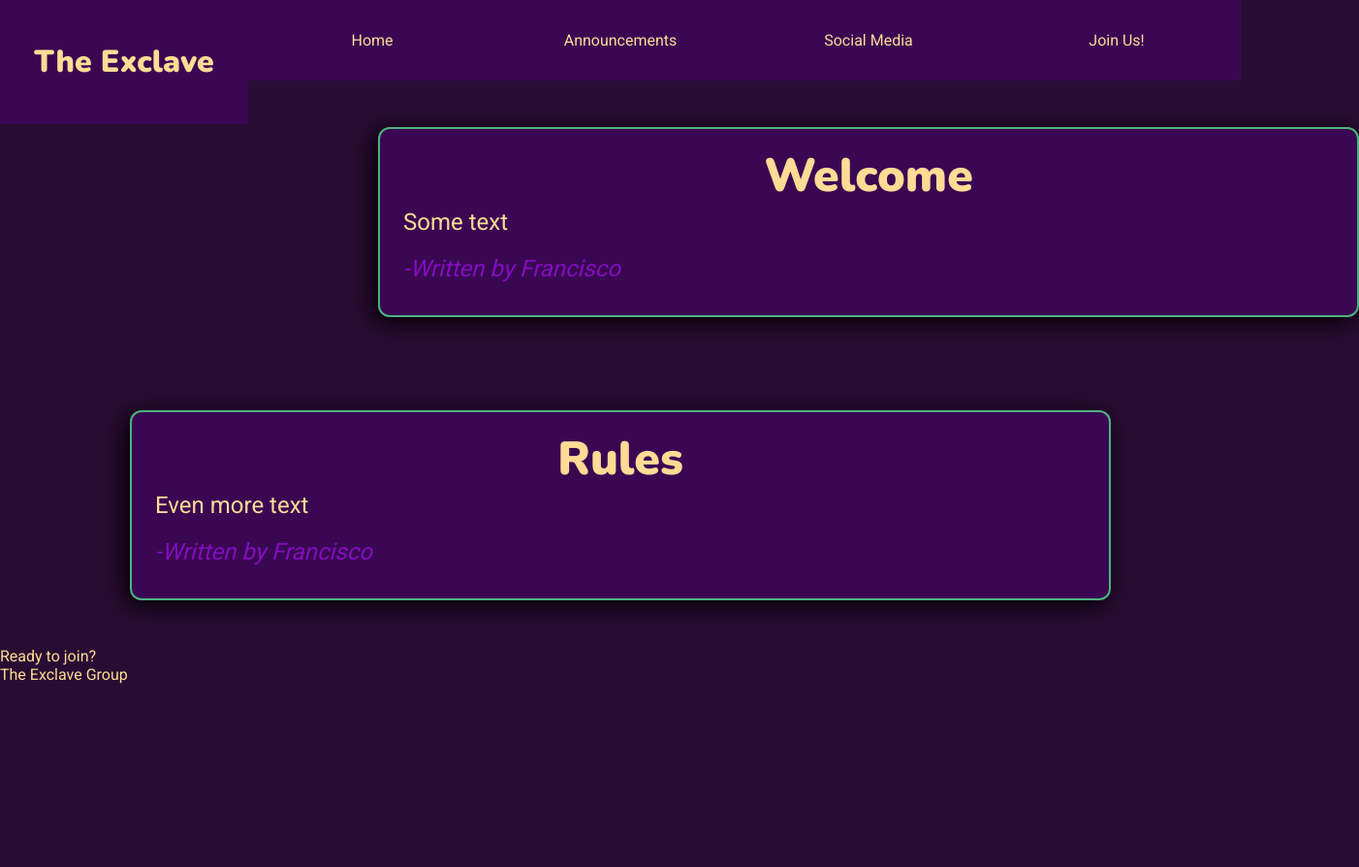
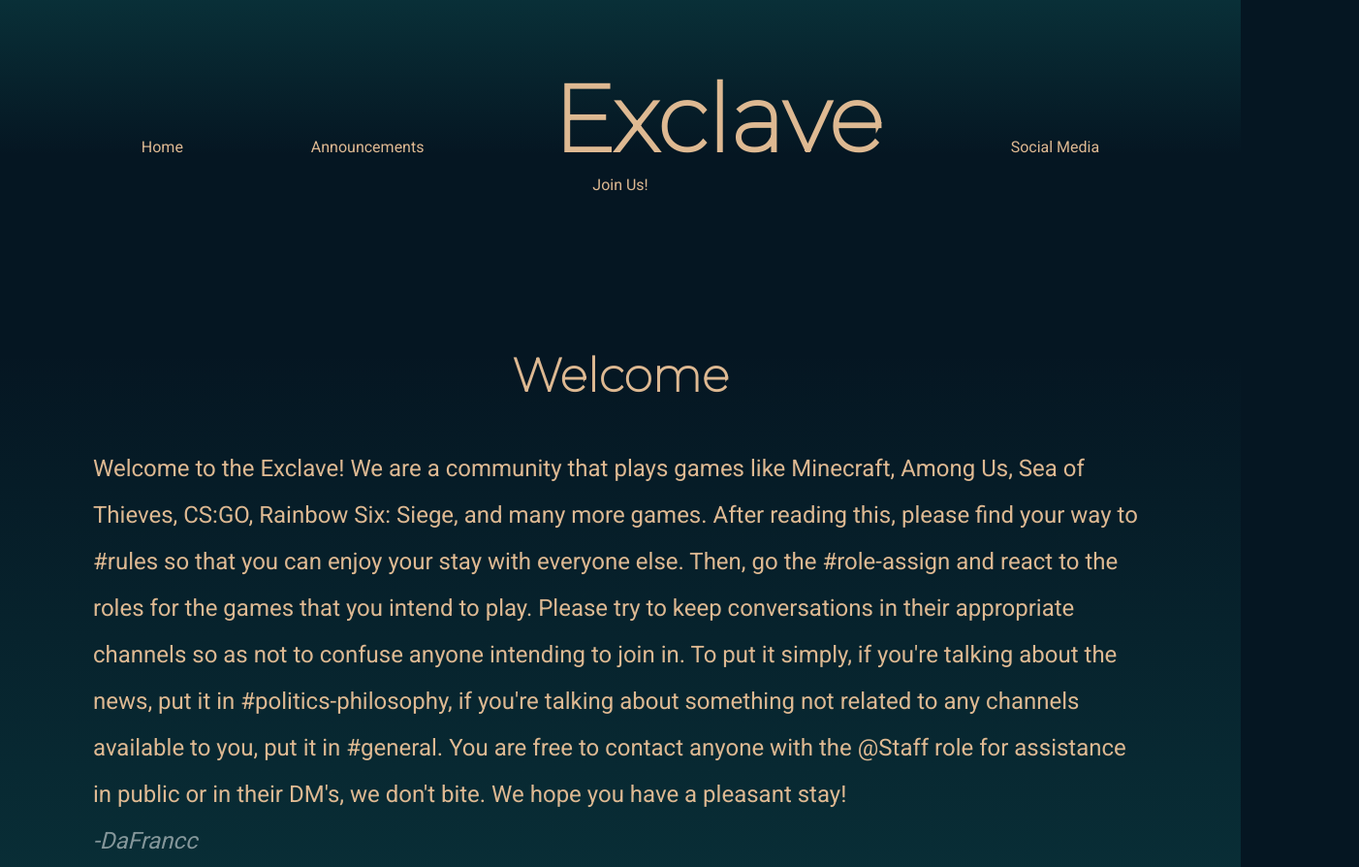
Before and after one commit to DaFrancc/exclave, a plain HTML site: page index.html in a window 1280 px wide. Shown: the top 894 px of the page at 97% size, 1402 px wide, since content can reach past the window. Before the commit the page ends 800 px from the top, so only its background shows below. Drawn offline with nearby package versions, Linux system fonts and the light colour scheme.

Commit message:
desktop done

```diff
--- a/index.html
+++ b/index.html
@@ -5,45 +5,56 @@
     <link rel="stylesheet" type="text/css" href="main.css" media="screen">
     <!--Import Nunito font-->
     <link rel="preconnect" href="https://fonts.gstatic.com">
-    <link href="https://fonts.googleapis.com/css2?family=Nunito:wght@900&display=swap" rel="stylesheet">
+    <link href="https://fonts.googleapis.com/css2?family=Montserrat:wght@100&display=swap" rel="stylesheet">
     <!--Import Roboto font-->
     <link rel="preconnect" href="https://fonts.gstatic.com">
     <link href="https://fonts.googleapis.com/css2?family=Roboto&display=swap" rel="stylesheet">
   </head>
   <body>
     <div id="wrapper">
+      <div id="top-bar"></div>
       <nav id="nav-tab">
         <ul>
-          <li id="exclave-li">The Exclave</li>
           <li>Home</li>
           <li>Announcements</li>
+          <li id="exclave-li"><h1>Exclave</h1></li>
           <li>Social Media</li>
           <li><a href="https://discord.gg/SCUnYZkd36" target="_blank">Join Us!</a></li>
         </ul>
       </nav>
+      <br>
       <section id="home-page">
         <article id="textbox">
           <header>
             <h2>Welcome</h2>
           </header>
           <p>
-            Some text
+            Welcome to the Exclave! We are a community that plays games like Minecraft, Among Us, Sea of Thieves, CS:GO, Rainbow Six: Siege, and many more games.
+            After reading this, please find your way to #rules so that you can enjoy your stay with everyone else. Then, go the #role-assign and react to the roles for
+            the games that you intend to play. Please try to keep conversations in their appropriate channels so as not to confuse anyone intending to join in.
+            To put it simply, if you're talking about the news, put it in #politics-philosophy, if you're talking about something not related to any channels available to you,
+            put it in #general. You are free to contact anyone with the @Staff role for assistance in public or in their DM's, we don't bite. We hope you have a pleasant stay!
           </p>
           <footer id="author">
-            <p>-Written by Francisco</p>
+            <p>-DaFrancc</p>
           </footer>
         </article>
-        <article id="textbox">
+        <article id="textbox" class="notfirst">
           <header>
             <h2>Rules</h2>
           </header>
           <p>
-            Even more text
+            Welcome to the Exclave! We are a community that plays games like Minecraft, Among Us, Sea of Thieves, CS:GO, Rainbow Six: Siege, and many more games.
+            After reading this, please find your way to #rules so that you can enjoy your stay with everyone else. Then, go the #role-assign and react to the roles for
+            the games that you intend to play. Please try to keep conversations in their appropriate channels so as not to confuse anyone intending to join in.
+            To put it simply, if you're talking about the news, put it in #politics-philosophy, if you're talking about something not related to any channels available to you,
+            put it in #general. You are free to contact anyone with the @Staff role for assistance in public or in their DM's, we don't bite. We hope you have a pleasant stay!
           </p>
           <footer id="author">
-            <p>-Written by Francisco</p>
+            <p>-DaFrancc</p>
           </footer>
-        </article><br>
+        </article>
+        <br>
         <a id="bottom-join-button" href="https://discord.gg/SCUnYZkd36" target="_blank">Ready to join?</a>
       </section>
       <footer id="footer">
--- a/main.css
+++ b/main.css
@@ -3,8 +3,8 @@
     padding: 0;
 }
 html {
-    background-color: #290c33;
-    color: #FFDB95;
+    background-color: #051622;
+    color: #deb992;
     font-family: 'Roboto', sans-serif;
     margin: 0;
     padding: 0;
@@ -17,56 +17,85 @@ body {
 #wrapper {
     text-align: left;
 }
+#home-page {
+    text-align: center;
+}
 a {
     text-decoration: none;
     color: inherit;
 }
 #textbox {
-    position: relative;
-    left: 50%;
-    transform: translateX(-50%);
-    width: 75%;
+    width: 100%;
     font-size: 1.5em;
     line-height: 2em;
+    text-align: left;
     display: inline-block;
-    background-color: #3a0853;
-    padding: 1em;
+    background-image: linear-gradient(rgb(0,0,0,0),#1ba0972f);
+    padding-bottom: 2em;
     margin-top: 2em;
     margin-bottom: 2em;
-    border-radius: .5em;
-    border: .1em solid #4DB280;
-    box-shadow: -.2em .2em 1em black;
+    border-bottom: .1em solid #deb992;
     transition: .25s;
 }
+#textbox p {
+    text-align: left;
+    margin-left: 4em;
+    margin-right: 4em;
+}
+.notfirst {
+    padding-top: 5em;
+}
 h2 {
-    font-family: 'Nunito', sans-serif;
+    font-family: 'Montserrat', sans-serif;
     text-align: center;
     font-size: 2em;
+    margin-bottom: 1em;
+}
+#exclave-li {
+    font-family: 'Montserrat', sans-serif;
+    font-size: 4em;
+    padding-top: 0em !important;
+    margin-top: 0 !important;
 }
 #nav-tab {
-    margin: 0 !important;
-    padding: 0 !important;
+    text-align: center;
     box-sizing: border-box;
+    transform: translateY(-6em);
 }
 #nav-tab li {
-    float: left;
-    text-align: center;
-    background-color: #3a0853;
-    width: 20%;
-    padding-top: 2em;
-    padding-bottom: 2em;
     list-style: none;
+    padding-left: 5%;
+    padding-right: 5%;
+    display: inline-block;
+    text-shadow: 0 0 1em rgba(255, 255, 255, 0);
+    transition: .25s;
+}
+#nav-tab li:hover {
+    transform: scale(1.2);
+    text-shadow: 0 0 1em #f5e1cd;
+    color: #f5e1cd
+}
+#top-bar {
+    width: 100%;
+    height: 10em;
+    background-image: linear-gradient(#1ba0972f,rgb(0,0,0,0));
 }
 #author {
-    color: #840cc0;
+    color: #ffffff80 ;
     font-style: italic;
 }
-#exclave-li {
+#bottom-join-button {
+    font-family: 'Montserrat', sans-serif;
+    display: inline-block;
+    line-height: 5em;
     font-size: 2em;
-    font-family: 'Nunito', sans-serif;
-    line-height: 0em;
-    padding-top: 1em;
-    padding-bottom: 1em;
+    transition: .25s;
+}
+
+#bottom-join-button:hover {
+    transform: scale(1.2);
+    text-shadow: 0 0 1em #f5e1cd;
+    color: #f5e1cd
 }
 @media only screen and (orientation: landscape){
 
```
